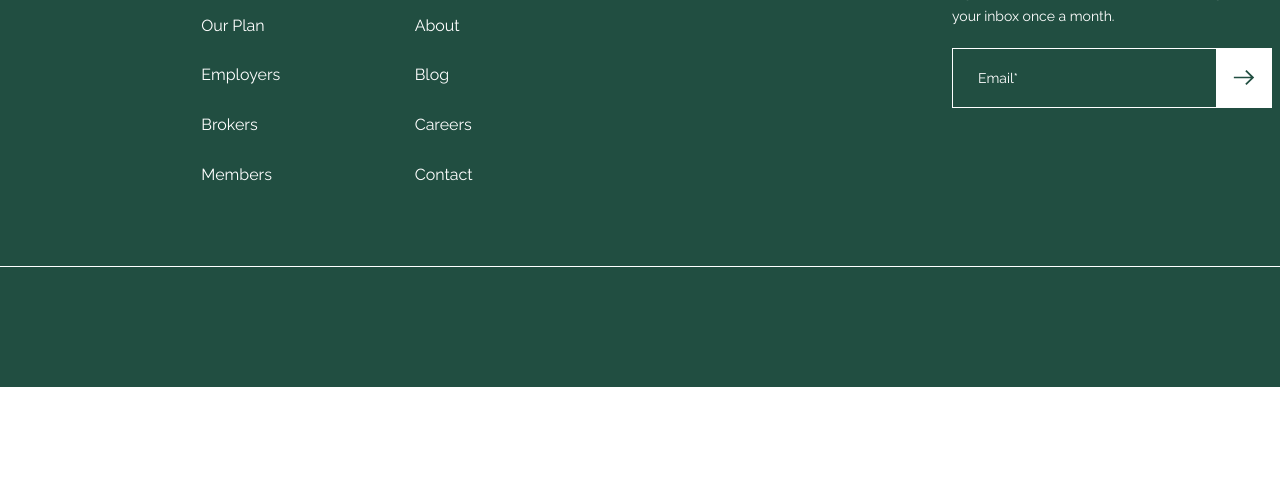
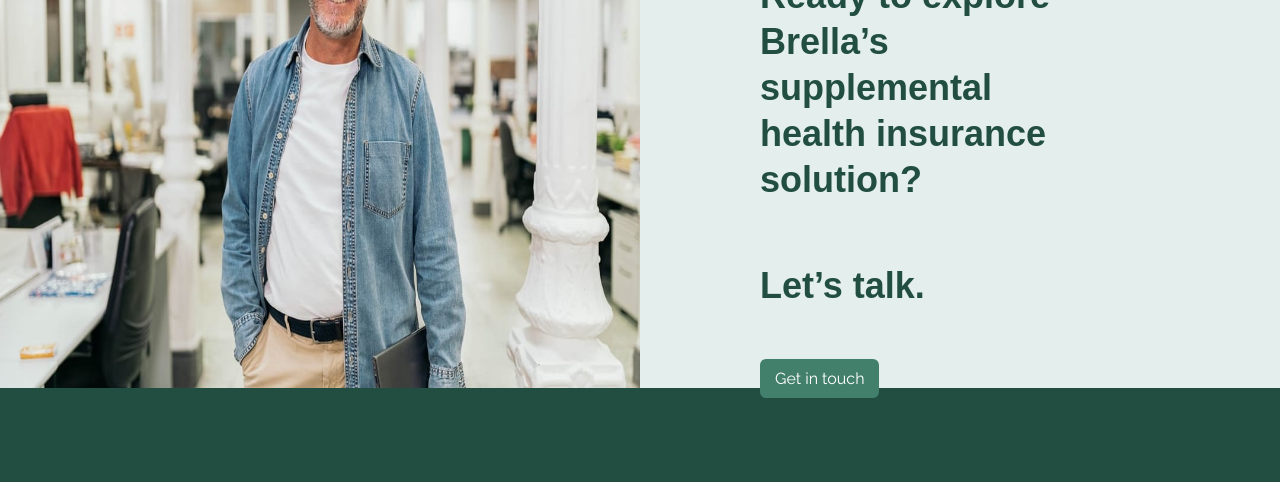
Before and after one commit to mikejusi/brella-landing, a plain HTML site: page index.html in a window 1280 px wide. Shown: the part 969-1451 px from the top of the page. Before the commit the page ends 1356 px from the top, so only its background shows below. Drawn offline with Linux system fonts and the light colour scheme.

Commit message:
create info container

```diff
--- a/assets/css/style.css
+++ b/assets/css/style.css
@@ -23,6 +23,14 @@ ul{
 
 .d-grid{
     display: grid;
+}
+
+.w-100{
+    width: 100%;
+}
+
+.h-100{
+    height: 100%;
 }
 
 .w-50{
@@ -291,3 +299,31 @@ footer{
     margin-bottom: 10px;
     border: 1px solid #fff;
 }
+
+.bg-gr{
+    background-color: #e3eeed;
+}
+
+.p__info{
+    padding: 132px 0 0 120px;
+}
+
+.p__info h2{
+    width: 60%;
+    margin-top: 0;
+    color: #214e41;
+    font-family: 'Euclid circular a',sans-serif;
+    font-size: 36px;
+    line-height: 46px;
+    font-weight: 700;
+}
+
+.p__info p{
+    padding: 60px 0;
+    margin-top: 0;
+    color: #214e41;
+    font-family: 'Euclid circular a',sans-serif;
+    font-size: 36px;
+    line-height: 46px;
+    font-weight: 700;
+}
--- a/index.html
+++ b/index.html
@@ -89,6 +89,22 @@
             </div>
         </div>
 
+
+
+        <div class="d-flex bg-gr">
+            <div class="w-50">
+                <img class="w-100 h-100" src="assets/img/m.jpeg" alt="error">
+            </div>
+            <div class="w-50">
+                <div class="p__info">
+                    <h2>Ready to explore Brella’s supplemental health insurance solution?</h2>
+                    <p>Let’s talk.</p>
+                    <a href="" class="btn__cstm">
+                        Get in touch
+                    </a>
+                </div>
+            </div>
+        </div>
     </main>
 
     <footer>
```
Also changed, not shown: assets/img/m.jpeg (added).
